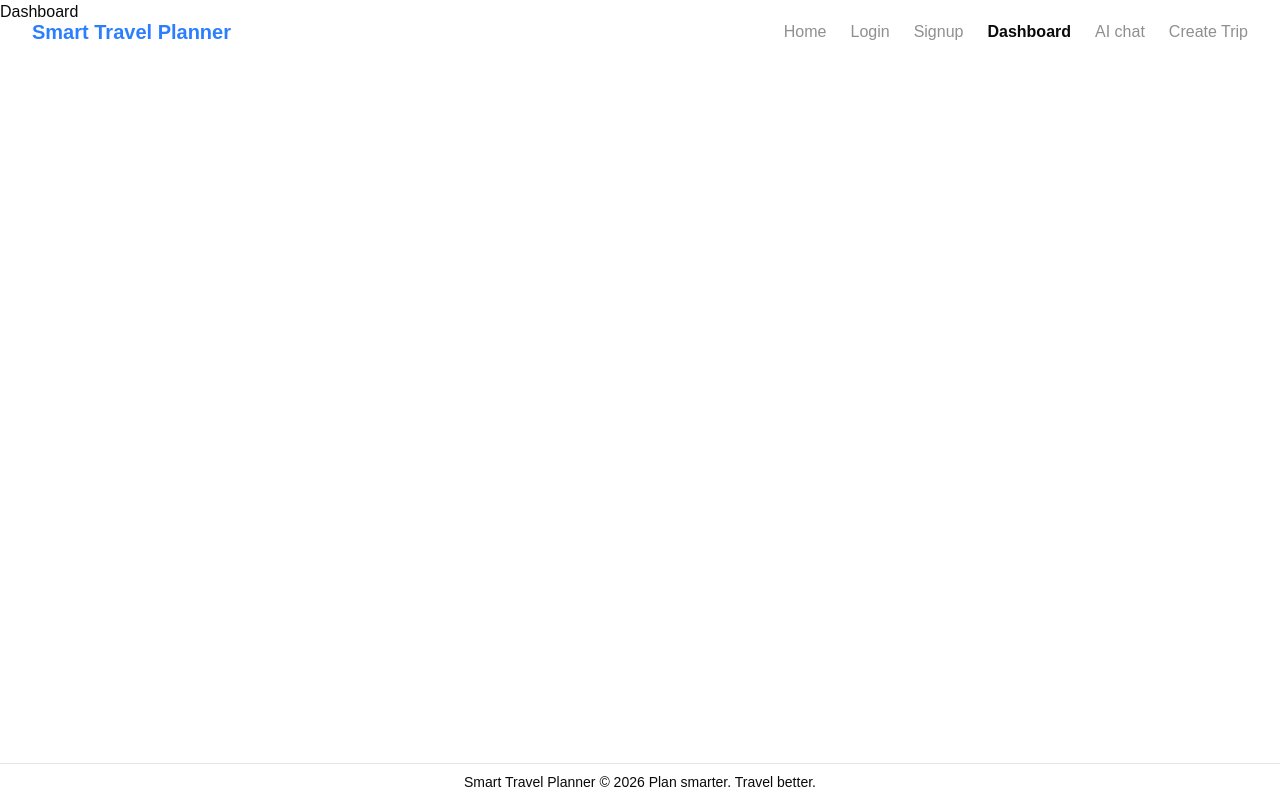
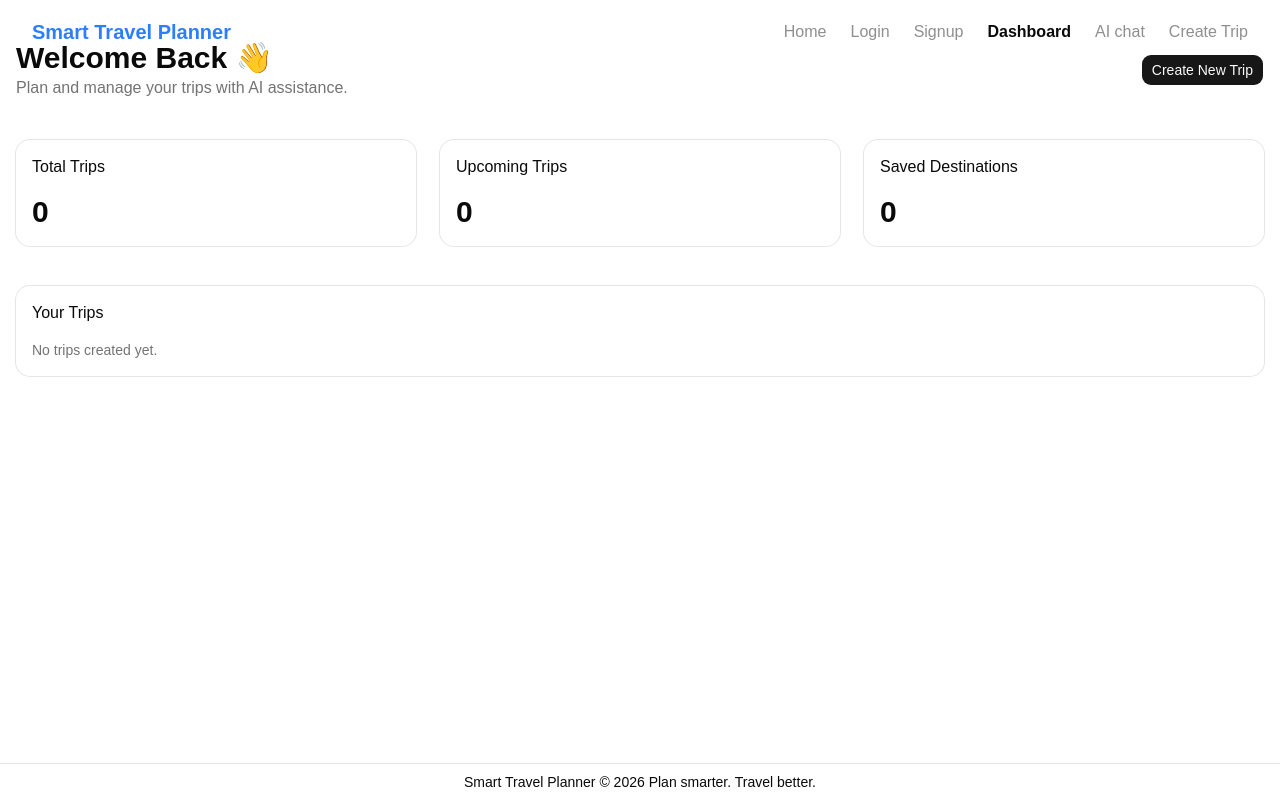
Before and after one commit to AnvetaDigital/smart-travel-planner-ai, a React (Vite) app in the folder frontend/: page /dashboard in a window 1280 px wide. Built offline with nearby package versions, Linux system fonts and the light colour scheme.

Commit message:
[feat]: add dashboard page

```diff
--- a/frontend/src/pages/Dashboard.tsx
+++ b/frontend/src/pages/Dashboard.tsx
@@ -1,8 +1,71 @@
+import { Link } from "react-router-dom";
+import { Button } from "@/components/ui/button";
+import { Card, CardContent, CardHeader, CardTitle } from "@/components/ui/card";
 
 export default function Dashboard() {
   return (
-    <div>
-        <h1>Dashboard</h1>
+    <div className="mx-auto max-w-7xl px-4 py-10">
+      <div className="mb-10 flex flex-col gap-4 sm:flex-row sm:items-center sm:justify-between">
+        <div>
+          <h1 className="text-3xl font-bold">
+            Welcome Back 👋
+          </h1>
+
+          <p className="text-muted-foreground">
+            Plan and manage your trips with AI assistance.
+          </p>
+        </div>
+
+        <Link to="/trips/create">
+          <Button>Create New Trip</Button>
+        </Link>
+      </div>
+
+      <div className="grid gap-6 md:grid-cols-2 lg:grid-cols-3">
+        <Card>
+          <CardHeader>
+            <CardTitle>Total Trips</CardTitle>
+          </CardHeader>
+
+          <CardContent>
+            <p className="text-3xl font-bold">0</p>
+          </CardContent>
+        </Card>
+
+        <Card>
+          <CardHeader>
+            <CardTitle>Upcoming Trips</CardTitle>
+          </CardHeader>
+
+          <CardContent>
+            <p className="text-3xl font-bold">0</p>
+          </CardContent>
+        </Card>
+
+        <Card>
+          <CardHeader>
+            <CardTitle>Saved Destinations</CardTitle>
+          </CardHeader>
+
+          <CardContent>
+            <p className="text-3xl font-bold">0</p>
+          </CardContent>
+        </Card>
+      </div>
+
+      <div className="mt-10">
+        <Card>
+          <CardHeader>
+            <CardTitle>Your Trips</CardTitle>
+          </CardHeader>
+
+          <CardContent>
+            <p className="text-muted-foreground">
+              No trips created yet.
+            </p>
+          </CardContent>
+        </Card>
+      </div>
     </div>
-  )
+  );
 }
```
